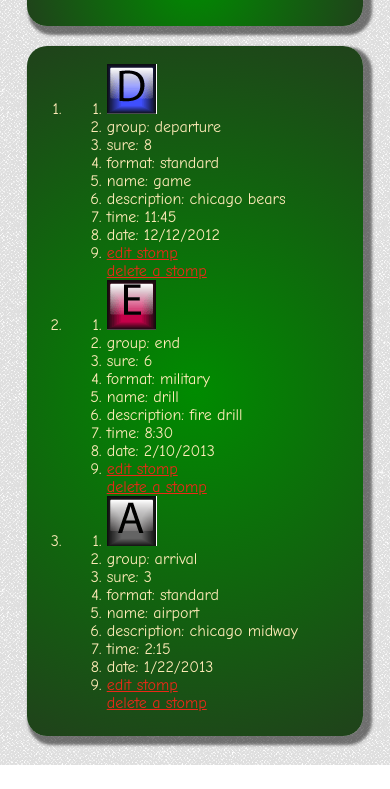
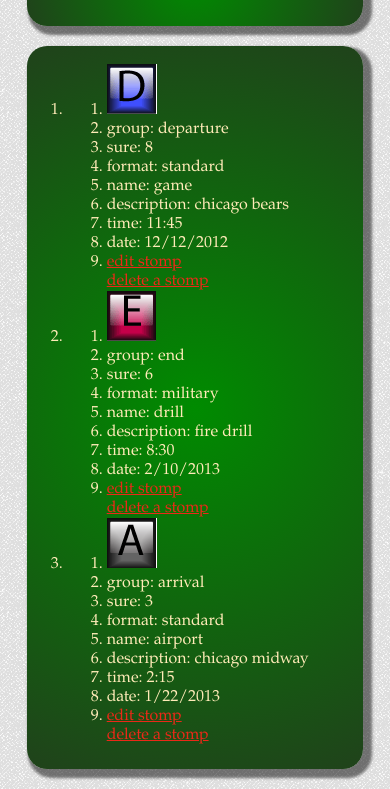
Before and after one commit to b32661/vfw-project4, a plain HTML site: page additem.html in a window 390 px wide. Both pictures are taken after a click on the link "display data". Shown: the part 79-868 px from the top of the page. Before the commit the page ends 844 px from the top, so only its background shows below. Drawn offline with Linux system fonts and the light colour scheme.

Commit message:
font issue on iphone

```diff
--- a/css/style.css
+++ b/css/style.css
@@ -107,6 +107,6 @@ a:hover{
 	background-color: rgba(0,255,0,1);
 }
 #items {
-	font-family: "Comic Sans MS", cursive;
+	font-family: "Palatino Linotype", "Book Antiqua", Palatino, serif;
 	text-transform: lowercase;
 }
```
